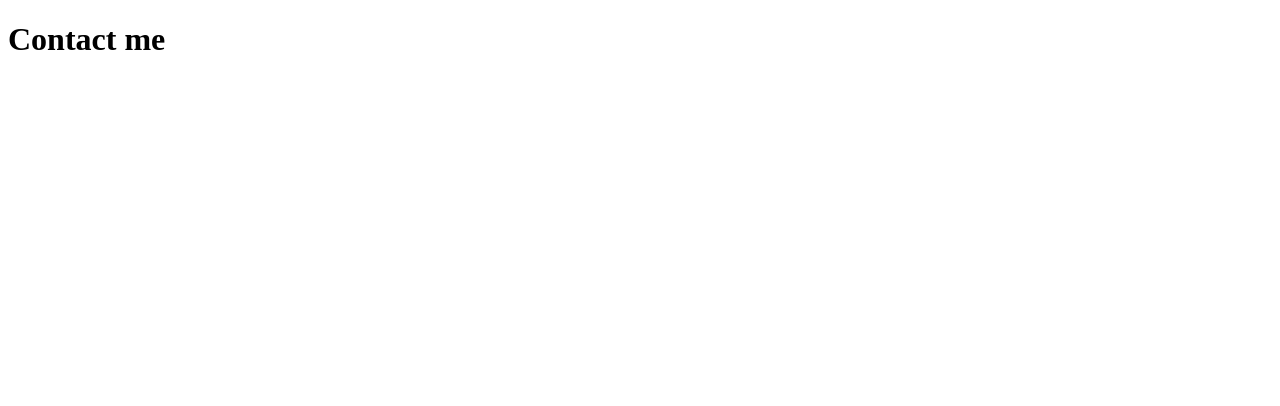
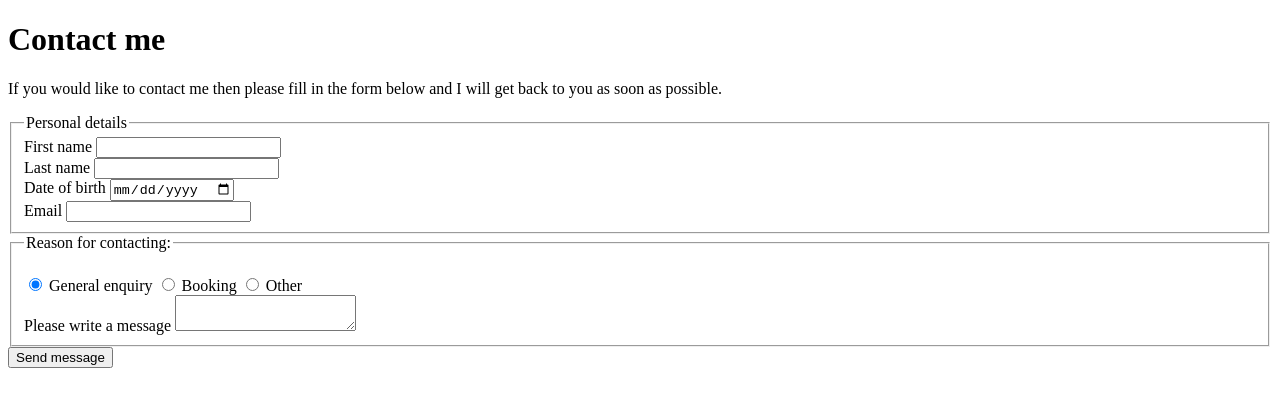
Before and after one commit to KevinGreenup/portfolio, a plain HTML site: page pages/contact.html in a window 1280 px wide. Drawn offline with Linux system fonts and the light colour scheme.

Commit message:
added contact me page with personal details and reason for contacting

```diff
--- a/pages/contact.html
+++ b/pages/contact.html
@@ -7,5 +7,51 @@
   </head>
   <body>
     <h1>Contact me</h1>
+    <p>
+      If you would like to contact me then please fill in the form below and I
+      will get back to you as soon as possible.
+    </p>
+    <form>
+      <fieldset>
+        <legend>Personal details</legend>
+
+        <label for="firstname">First name</label>
+        <input id="firstname" type="text" />
+
+        <br />
+
+        <label for="lastname">Last name</label>
+        <input id="lastname" type="text" />
+
+        <br />
+
+        <label for="dob">Date of birth</label>
+        <input id="dob" type="date" />
+        <br />
+        <label for="email">Email</label>
+        <input type="email" name="email" />
+
+        <br />
+      </fieldset>
+      <fieldset>
+        <legend>Reason for contacting:</legend>
+        <br />
+
+        <input
+          type="radio"
+          name="Reason"
+          value="General enquiry"
+          checked="checked"
+        />
+        General enquiry
+        <input type="radio" name="Reason" value="Booking" /> Booking
+        <input type="radio" name="Reason" value="Other" /> Other
+        <br />
+        <label for="message">Please write a message</label>
+        <textarea id="message"></textarea>
+      </fieldset>
+
+      <button type="submit">Send message</button>
+    </form>
   </body>
 </html>
```
